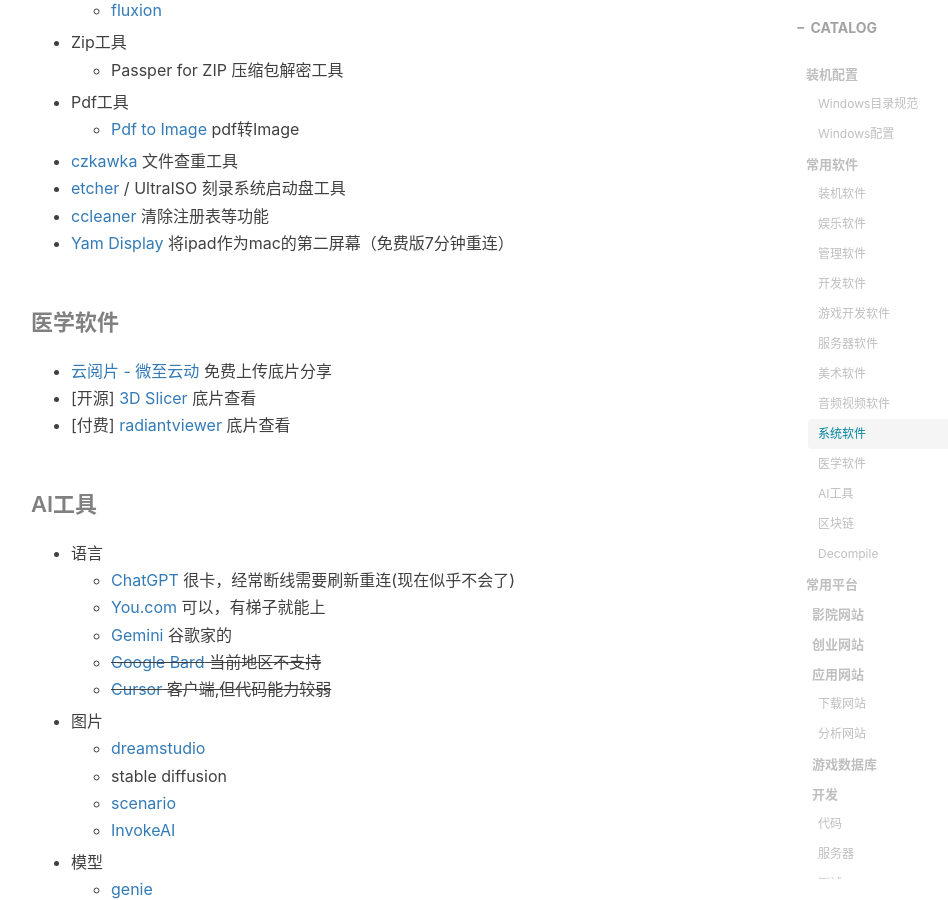
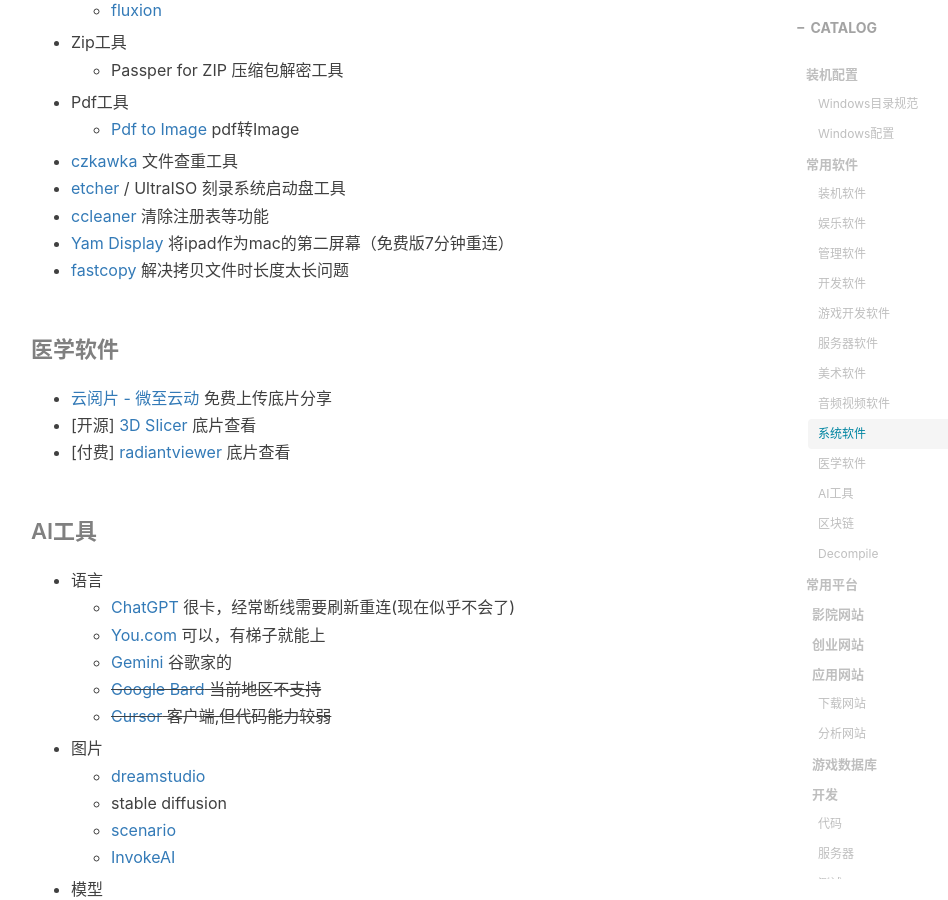
Before and after one commit to gumcstronger/gumcstronger.github.io, a Jekyll site: the page built from _posts/2022/2022-08-24-windows.md, in a window 1280 px wide and 900 px high, scrolled down 6491 px. Shown: the whole window, without its empty margins (234-1182 px from the left). Built offline with Jekyll 4.4.1, drawn with Linux system fonts in a browser that asks for light colours; nearby versions of some CDN libraries; comment, search, counter and statistics services are not loaded.

Commit message:
Update 2022-08-24-windows.md

```diff
--- a/_posts/2022/2022-08-24-windows.md
+++ b/_posts/2022/2022-08-24-windows.md
@@ -224,6 +224,7 @@
 * [etcher](https://github.com/balena-io/etcher) / UltraISO 刻录系统启动盘工具
 * [ccleaner](https://www.ccleaner.com/) 清除注册表等功能
 * [Yam Display ](https://www.yamdisplay.com/) 将ipad作为mac的第二屏幕（免费版7分钟重连）
+* [fastcopy](https://fastcopy.jp/) 解决拷贝文件时长度太长问题
 
 #### 医学软件
 
```
